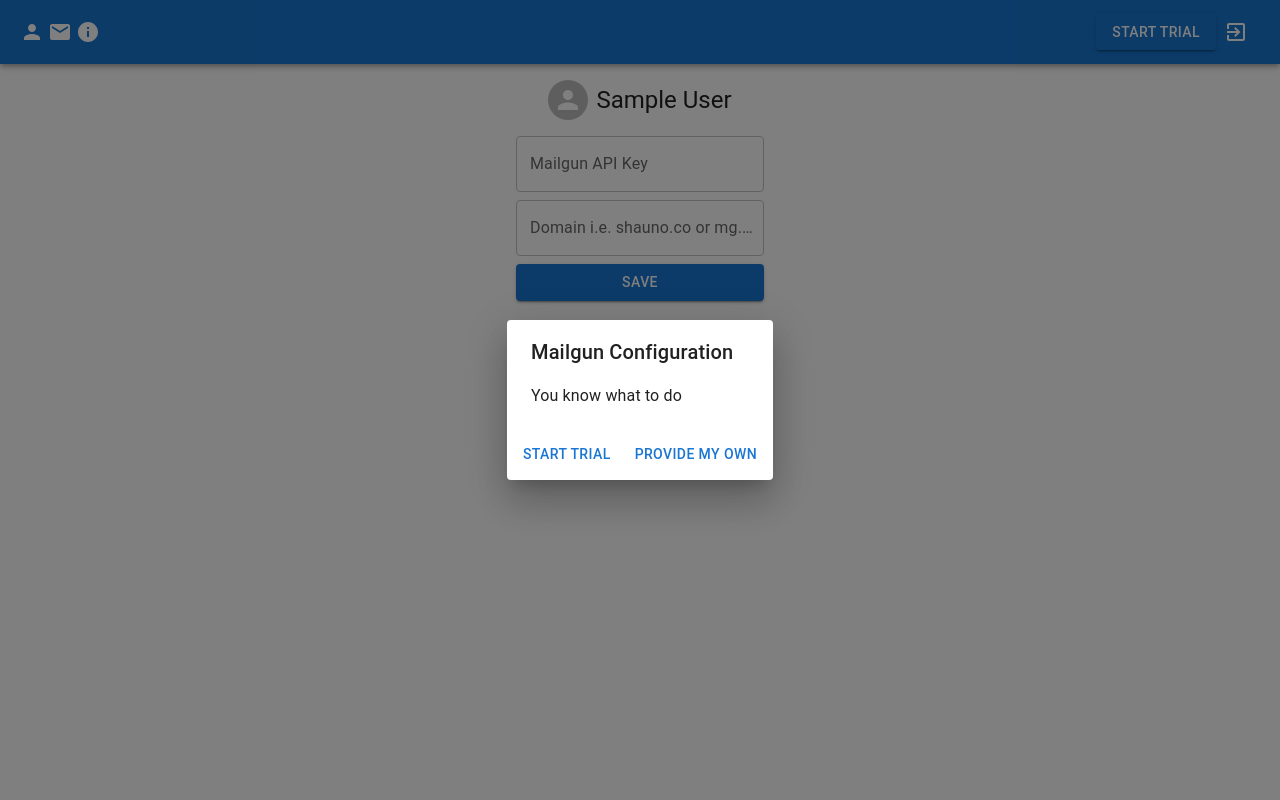
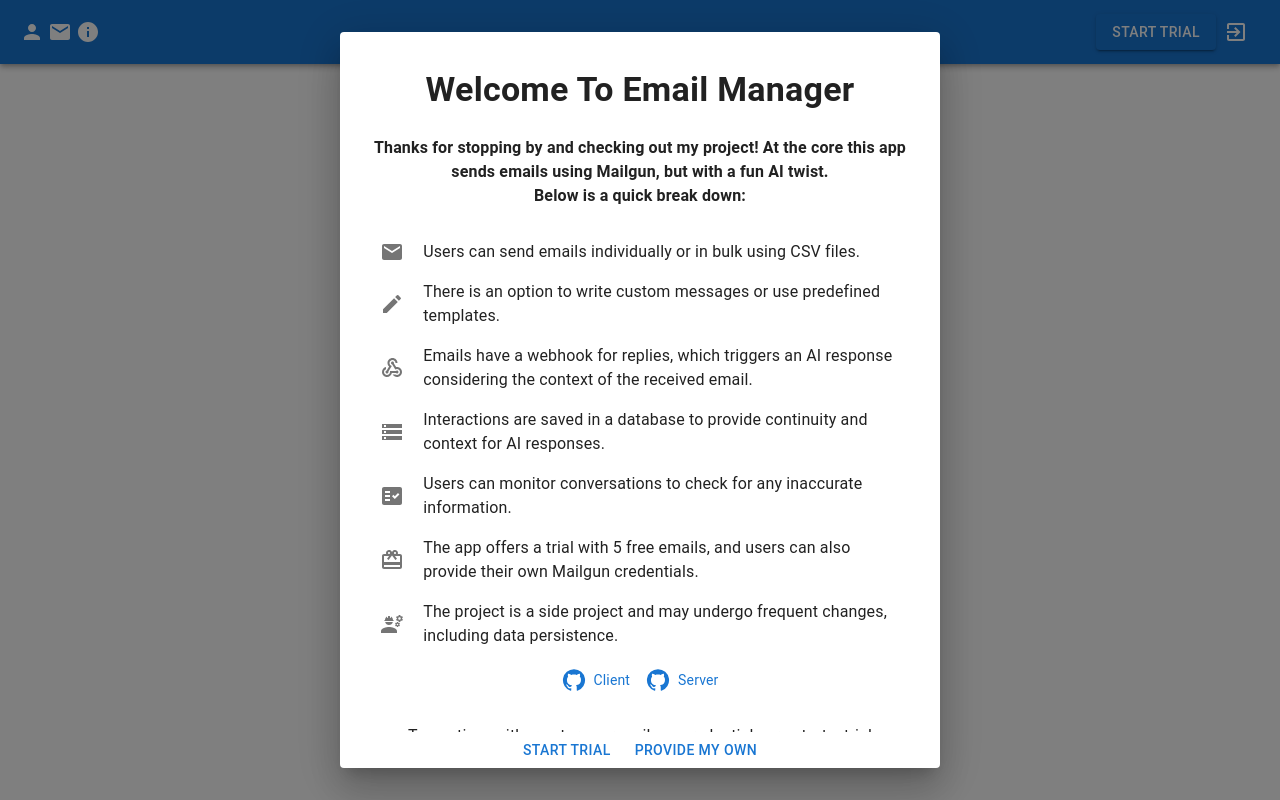
Before and after one commit to makeiteasierapps/email-manager-ui, a React (Create React App) app: page /home in a window 1280 px wide. Built offline with nearby package versions, Linux system fonts and the light colour scheme; no server answers; sample sign-in values are in the browser's storage.

Commit message:
Welcome Dialog

```diff
--- a/src/components/WelcomeModal.js
+++ b/src/components/WelcomeModal.js
@@ -1,22 +1,164 @@
 import { useContext } from 'react';
-
-import { ManagerContext } from './emailManager/ManagerContext';
+import { styled } from '@mui/system';
 import {
     Dialog,
     DialogTitle,
     DialogContent,
     DialogActions,
     Button,
+    useMediaQuery,
+    useTheme,
+    List,
+    ListItem,
+    Typography,
+    Box,
+    Link,
 } from '@mui/material';
+
+import { ManagerContext } from './emailManager/ManagerContext';
+import ListItemIcon from '@mui/material/ListItemIcon';
+import {
+    Mail,
+    Mode,
+    Webhook,
+    Storage,
+    FactCheck,
+    Redeem,
+    Engineering,
+    GitHub,
+} from '@mui/icons-material';
+
+const StyledListItemIcon = styled(ListItemIcon)({
+    minWidth: '2.7rem',
+});
 
 const MailgunConfigModal = ({ open, setShowWelcomeModal }) => {
     const { handleUseTrial, setValue } = useContext(ManagerContext);
-
+    const theme = useTheme();
+    const fullScreen = useMediaQuery(theme.breakpoints.down('sm'));
     return (
-        <Dialog open={open} onClose={() => setShowWelcomeModal(false)}>
-            <DialogTitle>Mailgun Configuration</DialogTitle>
-            <DialogContent>You know what to do</DialogContent>
-            <DialogActions>
+        <Dialog
+            open={open}
+            fullScreen={fullScreen}
+            sx={{
+                display: 'flex',
+                justifyContent: 'center',
+            }}
+        >
+            <DialogTitle sx={{ textAlign: 'center', marginTop: '1.3rem' }}>
+                <Typography variant="h4" fontWeight="bold">
+                    Welcome To Email Manager
+                </Typography>
+            </DialogTitle>
+            <DialogContent
+                sx={{
+                    textAlign: 'center',
+                    margin: '.6rem 0 0 0',
+                    paddingBottom: '0',
+                }}
+            >
+                <Typography fontWeight="bold">
+                    Thanks for stopping by and checking out my project! At the
+                    core this app sends emails using Mailgun, but with a fun AI
+                    twist.
+                    <br /> Below is a quick break down:
+                </Typography>
+                <List sx={{ listStyleType: 'none', margin: '1rem 0 0 0' }}>
+                    <ListItem>
+                        <StyledListItemIcon>
+                            <Mail />
+                        </StyledListItemIcon>
+                        Users can send emails individually or in bulk using CSV
+                        files.
+                    </ListItem>
+                    <ListItem>
+                        <StyledListItemIcon>
+                            <Mode />
+                        </StyledListItemIcon>
+                        There is an option to write custom messages or use
+                        predefined templates.
+                    </ListItem>
+                    <ListItem>
+                        <StyledListItemIcon>
+                            <Webhook />
+                        </StyledListItemIcon>
+                        Emails have a webhook for replies, which triggers an AI
+                        response considering the context of the received email.
+                    </ListItem>
+                    <ListItem>
+                        <StyledListItemIcon>
+                            <Storage />
+                        </StyledListItemIcon>
+                        Interactions are saved in a database to provide
+                        continuity and context for AI responses.
+                    </ListItem>
+                    <ListItem>
+                        <StyledListItemIcon>
+                            <FactCheck />
+                        </StyledListItemIcon>
+                        Users can monitor conversations to check for any
+                        inaccurate information.
+                    </ListItem>
+                    <ListItem>
+                        <StyledListItemIcon>
+                            <Redeem />
+                        </StyledListItemIcon>
+                        The app offers a trial with 5 free emails, and users can
+                        also provide their own Mailgun credentials.
+                    </ListItem>
+                    <ListItem>
+                        <StyledListItemIcon>
+                            <Engineering />
+                        </StyledListItemIcon>
+                        The project is a side project and may undergo frequent
+                        changes, including data persistence.
+                    </ListItem>
+                    <ListItem
+                        sx={{
+                            display: 'flex',
+                            flexDirection: 'column',
+                            alignItems: 'center',
+                            margin: '.2rem 0 1rem 0',
+                        }}
+                    >
+                        <Box sx={{ display: 'flex', justifyContent: 'center' }}>
+                            {[
+                                {
+                                    label: 'Client',
+                                    href: 'https://github.com/makeiteasierapps/email-manager-ui',
+                                },
+                                {
+                                    label: 'Server',
+                                    href: 'https://github.com/makeiteasierapps/email-manager/tree/main/node_version',
+                                },
+                            ].map((repo, index) => (
+                                <Link
+                                    key={index}
+                                    href={repo.href}
+                                    underline="none"
+                                    target="_blank"
+                                    rel="noopener noreferrer"
+                                    sx={{
+                                        display: 'flex',
+                                        alignItems: 'center',
+                                        marginRight: index === 0 ? '1rem' : '0',
+                                    }}
+                                >
+                                    <GitHub sx={{ marginRight: '.5rem' }} />
+                                    <Typography variant="body2">
+                                        {repo.label}
+                                    </Typography>
+                                </Link>
+                            ))}
+                        </Box>
+                    </ListItem>
+                </List>
+                <Typography>
+                    To continue either enter your mailgun credentials are start
+                    a trial
+                </Typography>
+            </DialogContent>
+            <DialogActions sx={{ justifyContent: 'center', padding: '0' }}>
                 <Button
                     onClick={() => {
                         handleUseTrial();
```
Also changed, not shown: src/Theme.js (added, +24 -0 lines).
